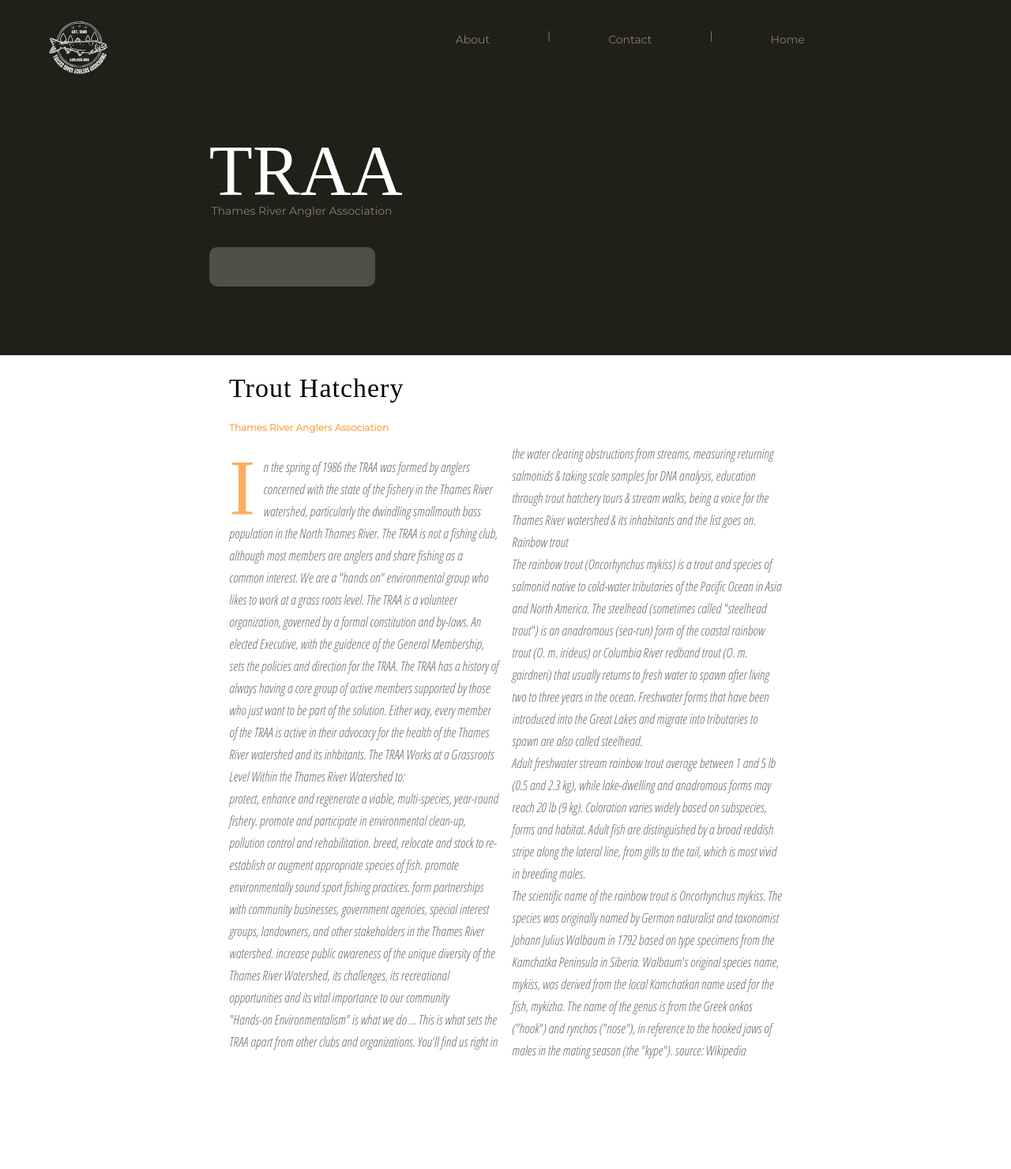
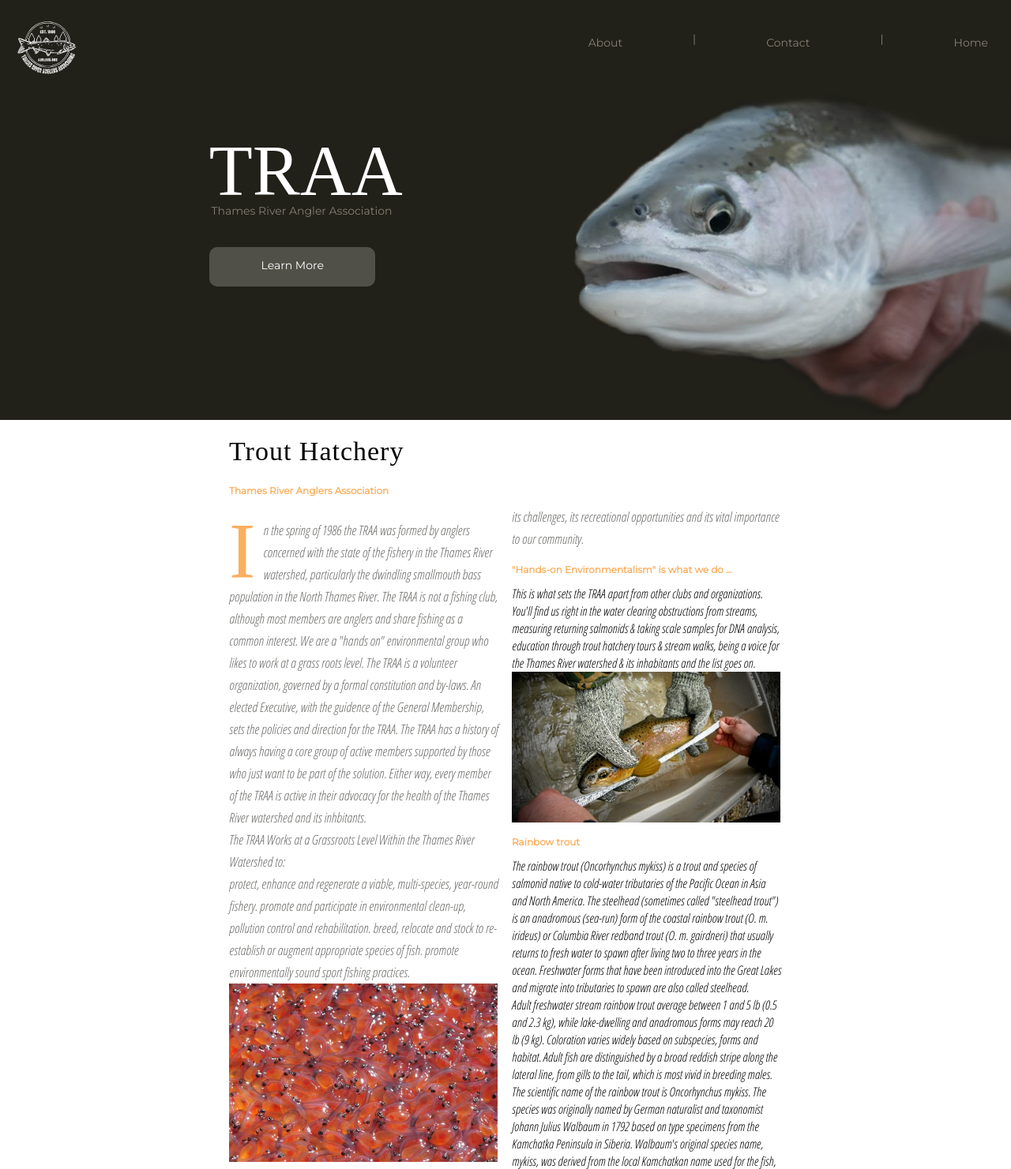
Before and after one commit to DerrikC/Campbell_D_WebTypography, a plain HTML site: page index.html in a window 1280 px wide. Shown: the top 1481 px of the page at 79% size. Before the commit the page ends 1348 px from the top, so only its background shows below. Drawn offline with Linux system fonts and the light colour scheme; a web font is replaced by a local one.

Commit message:
added images to the site

```diff
--- a/css/main.css
+++ b/css/main.css
@@ -1,6 +1,7 @@
 body {font-family: 'Open Sans Condensed', 'Open Sans', sans-serif;
   margin: 0;
   padding: 0;
+  height: auto;
 }
 
 .logo {
@@ -20,6 +21,7 @@ body {font-family: 'Open Sans Condensed', 'Open Sans', sans-serif;
     width: 234px;
     height: 62px;
     letter-spacing: 0;
+    z-index: 2;
 }
 
 .hook_image_subtitle{
@@ -32,6 +34,7 @@ body {font-family: 'Open Sans Condensed', 'Open Sans', sans-serif;
   left: 267.46px;
   top: 263.093px;
   color: #848170;
+  z-index: 2;
 }
 
 
@@ -44,29 +47,50 @@ body {font-family: 'Open Sans Condensed', 'Open Sans', sans-serif;
   width: 210px;
   height: 50px;
   z-index: 2;
+  cursor: pointer;
+}
+
+.button_text {
+  font-size: 14px;
+  font-family: 'Montserrat', sans-serif;
+  color: rgb(255, 255, 255);
+  line-height: 0.667;
+  text-align: center;
+  position: absolute;
+  left: 311.732px;
+  top: 332.044px;
+  width: 117px;
+  height: 13px;
+  cursor: pointer;
+  z-index: 3;
 }
 
 
 .hook_image_back {
   width: 100%;
-  background-color: #201f18;
+  background-color: #212019;
   top: 110px;
   height: 450px;
 
 }
 
 .hook_image {
-
+  position: absolute;
+  left: 0px;
+  top: 110px;
+  width: 100%;
+  height: auto;
 }
 
 nav {
   position: absolute;
   top: 20px;
-  width: 1000px;
   height: 0;
-  left: 60px;
+  left: 20px;
   font-family: 'Montserrat', sans-serif;
   font-size: 14px;
+  width: 100%;
+  height: auto;
 }
 
 ul {
@@ -74,13 +98,12 @@ ul {
   margin: 0;
   padding: 0;
   overflow: hidden;
-  background-color: #201f18;
-
+  background-color: #212019;
 }
 
 li {
   float: right;
-  padding: 16px 32px;
+  padding: 20px 40px;
   color: #848170;
 
 }
@@ -95,7 +118,7 @@ li a {
 }
 
 li a:hover {
-  background-color: #201f18;
+  background-color: #212019;
   border: 1px solid #faaf5e;
   -moz-border-radius: 10px;
   border-radius: 10px;
@@ -103,10 +126,10 @@ li a:hover {
 }
 
 
-
 #container{
-  width:700px;
+  width: 700px;
   margin: 0 auto;
+  padding-top: 80px;
 
 }
 
--- a/index.html
+++ b/index.html
@@ -18,21 +18,18 @@
       <li><a href="#contact">Contact</a></li>
       <li>&#124;</li>
       <li><a href="#about">About</a></li>
+      <li></li>
     </ul>
   </nav>
 
   <div class="hook_image_title">TRAA</div>
-  <div class="hook_image_subtitle">
-  Thames River Angler Association
-  </div>
+  <div class="hook_image_subtitle">Thames River Angler Association</div>
 
-  <div class="hook_image_back">
+  <img src="images/trout_bannerImage.png" class="hook_image">
 
-    <div class="hook_image">
-    </div>
+  <div class="hook_image_back"></div>
 
-  </div>
-
+  <div class="button_text">Learn More</div>
   <div class="button">
   </div>
 
@@ -40,11 +37,9 @@
   <body>
 
       <main id="container">
-        <!--<div class="hook_image"><img src="images/measuring_fish.jpg"></div>-->
 
         <h1>Trout Hatchery</h1>
         <h3>Thames River Anglers Association</h3>
-
 
         <article>
 
@@ -57,21 +52,24 @@
     The TRAA is a volunteer organization, governed by a formal constitution and by-laws. An elected Executive, with the guidence of the General Membership, sets the policies and direction for the TRAA.
 
     The TRAA has a history of always having a core group of active members supported by those who just want to be part of the solution. Either way, every member of the TRAA is active in their advocacy for the health of the Thames River watershed and its inhbitants.
-
+    <br>
     The TRAA Works at a Grassroots Level Within the Thames River Watershed to:
     <br>
     protect, enhance and regenerate a viable, multi-species, year-round fishery.
     promote and participate in environmental clean-up, pollution control and rehabilitation.
     breed, relocate and stock to re-establish or augment appropriate species of fish.
     promote environmentally sound sport fishing practices.
-    form partnerships with community businesses, government agencies, special interest groups, landowners, and other stakeholders in the Thames River watershed.
-    increase public awareness of the unique diversity of the Thames River Watershed, its challenges, its recreational opportunities and its vital importance to our community
     <br>
-    "Hands-on Environmentalism" is what we do ...
+    <img src="images/trout_fry.jpg" width="340px" height="auto">
+    We form partnerships with community businesses, government agencies, special interest groups, landowners, and other stakeholders in the Thames River watershed.
+    increase public awareness of the unique diversity of the Thames River Watershed, its challenges, its recreational opportunities and its vital importance to our community.
+    <br>
+    <h3>"Hands-on Environmentalism" is what we do ...</h3>
     This is what sets the TRAA apart from other clubs and organizations. You'll find us right in the water clearing obstructions from streams, measuring returning salmonids & taking scale samples for DNA analysis, education through trout hatchery tours & stream walks, being a voice for the Thames River watershed & its inhabitants and the list goes on.
     <br>
-    Rainbow trout
+    <img src="images/trout_measurement.jpg" width="340px" height="auto">
     <br>
+    <h3>Rainbow trout</h3>
     The rainbow trout (Oncorhynchus mykiss) is a trout and species of salmonid native to cold-water tributaries of the Pacific Ocean in Asia and North America. The steelhead (sometimes called "steelhead trout") is an anadromous (sea-run) form of the coastal rainbow trout (O. m. irideus) or Columbia River redband trout (O. m. gairdneri) that usually returns to fresh water to spawn after living two to three years in the ocean. Freshwater forms that have been introduced into the Great Lakes and migrate into tributaries to spawn are also called steelhead.
     <br>
     Adult freshwater stream rainbow trout average between 1 and 5 lb (0.5 and 2.3 kg), while lake-dwelling and anadromous forms may reach 20 lb (9 kg). Coloration varies widely based on subspecies, forms and habitat. Adult fish are distinguished by a broad reddish stripe along the lateral line, from gills to the tail, which is most vivid in breeding males.
@@ -83,6 +81,6 @@
 
       </article>
       </main>
-
+<img src="images/trout_bannerImage.png" class="hook_image">
   </body>
   </html>
```
Also changed, not shown: images/trout_bannerImage.png (added), images/trout_fry.jpg (renamed from images/fry_zpsklw1apkh.jpg), images/trout_measurement.jpg (renamed from images/DSCF5822_zpsfn9mbd4a.jpg), 2 other files.
